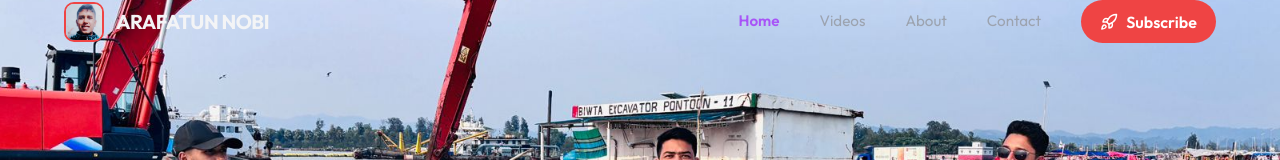
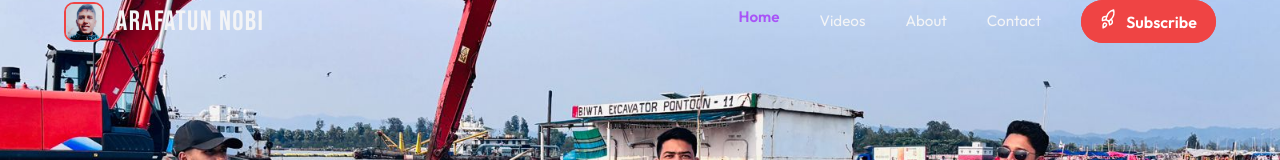
Before and after one commit to ahadunnobi/YT-CREATOR-client-, a React (Vite) app: page / in a window 1280 px wide. Shown: the top 160 px of the page. Built offline with nearby package versions, Linux system fonts and the light colour scheme.

Commit message:
feat: implement responsive Navbar component and global CSS styles

```diff
--- a/src/components/Navbar.jsx
+++ b/src/components/Navbar.jsx
@@ -2,6 +2,8 @@ import React, { useState, useEffect } from 'react';
 import { Link, useLocation } from 'react-router-dom';
 import { Menu, X, Rocket, Play } from 'lucide-react';
 import { motion, AnimatePresence } from 'framer-motion';
+
+const MotionLink = motion(Link);
 
 const Navbar = () => {
   const [isOpen, setIsOpen] = useState(false);
@@ -24,35 +26,85 @@ const Navbar = () => {
   ];
 
   return (
-    <nav className={`fixed top-0 left-0 w-full z-50 transition-all duration-300 ${scrolled ? 'glass py-3' : 'py-6'}`}>
+    <motion.nav
+      className={`fixed top-0 left-0 w-full z-50 transition-all duration-300 ${scrolled ? 'py-3' : 'py-6'}`}
+      animate={scrolled ? {
+        backgroundColor: [
+          'rgba(168, 85, 247, 0.15)', // Purple
+          'rgba(59, 130, 246, 0.15)', // Blue
+          'rgba(16, 185, 129, 0.15)', // Green
+          'rgba(239, 68, 68, 0.15)',  // Red
+          'rgba(168, 85, 247, 0.15)'  // Back to Purple
+        ],
+        borderBottom: [
+          '1px solid rgba(168, 85, 247, 0.3)',
+          '1px solid rgba(59, 130, 246, 0.3)',
+          '1px solid rgba(16, 185, 129, 0.3)',
+          '1px solid rgba(239, 68, 68, 0.3)',
+          '1px solid rgba(168, 85, 247, 0.3)'
+        ]
+      } : {
+        backgroundColor: 'rgba(0, 0, 0, 0)',
+        borderBottom: '1px solid transparent'
+      }}
+      transition={scrolled ? { duration: 10, repeat: Infinity, ease: 'linear' } : { duration: 0.3 }}
+      style={{
+        backdropFilter: scrolled ? 'blur(16px)' : 'none',
+        WebkitBackdropFilter: scrolled ? 'blur(16px)' : 'none',
+        boxShadow: scrolled ? '0 4px 30px rgba(0, 0, 0, 0.1)' : 'none'
+      }}
+    >
       <div className="container" style={{ display: 'flex', justifyContent: 'space-between', alignItems: 'center' }}>
         <Link to="/" style={{ display: 'flex', alignItems: 'center', gap: '0.75rem' }}>
           <div style={{ width: '40px', height: '40px', borderRadius: '10px', overflow: 'hidden', border: '2px solid var(--accent-secondary)' }}>
             <img src="/channels4_profile.jpg" alt="Logo" style={{ width: '100%', height: '100%', objectFit: 'cover' }} />
           </div>
-          <span style={{ fontSize: '1.25rem', fontWeight: 'bold', letterSpacing: '-0.025em' }}>ARAFATUN NOBI</span>
+          <span style={{ fontFamily: '"Bebas Neue", sans-serif', fontSize: '1.75rem', letterSpacing: '0.05em' }}>ARAFATUN NOBI</span>
         </Link>
 
         {/* Desktop Nav */}
         <div style={{ display: 'flex', alignItems: 'center', gap: '2.5rem' }} className="desktop-nav">
           {navLinks.map((link) => (
-            <Link
+            <MotionLink
               key={link.name}
               to={link.path}
               style={{
-                color: location.pathname === link.path ? 'var(--accent-primary)' : 'var(--text-muted)',
+                color: location.pathname === link.path ? 'var(--accent-primary)' : 'var(--text-main)',
                 fontWeight: location.pathname === link.path ? '600' : '400',
                 fontSize: '0.95rem'
               }}
               className="nav-link"
+              whileHover={link.name === 'Home' ? { scale: 1.1, color: 'var(--accent-primary)' } : { scale: 1.05 }}
+              whileTap={{ scale: 0.95 }}
+              animate={link.name === 'Home' ? { y: [0, -4, 0] } : {}}
+              transition={link.name === 'Home' ? { duration: 2, repeat: Infinity, ease: 'easeInOut' } : {}}
             >
               {link.name}
-            </Link>
+            </MotionLink>
           ))}
-          <a href="https://www.youtube.com/@Arafatven1" target="_blank" rel="noopener noreferrer" className="btn btn-primary" style={{ padding: '0.6rem 1.2rem' }}>
-            <Rocket size={18} />
+          <motion.a
+            href="https://www.youtube.com/@Arafatven1"
+            target="_blank"
+            rel="noopener noreferrer"
+            className="btn btn-primary"
+            style={{ padding: '0.6rem 1.2rem', display: 'flex', alignItems: 'center', gap: '0.5rem' }}
+            whileHover={{ scale: 1.05 }}
+            whileTap={{ scale: 0.95 }}
+            animate={{
+              boxShadow: ['0 0 0px var(--accent-secondary)', '0 0 20px var(--accent-secondary)', '0 0 0px var(--accent-secondary)']
+            }}
+            transition={{
+              boxShadow: { duration: 2, repeat: Infinity, ease: 'easeInOut' }
+            }}
+          >
+            <motion.div
+              animate={{ rotate: [0, 15, -15, 0] }}
+              transition={{ duration: 1.5, repeat: Infinity, repeatDelay: 1 }}
+            >
+              <Rocket size={18} />
+            </motion.div>
             Subscribe
-          </a>
+          </motion.a>
         </div>
         {/* Mobile Toggle */}
         <button
@@ -99,7 +151,7 @@ const Navbar = () => {
         .w-full { width: 100%; }
         .z-50 { z-index: 50; }
       `}</style>
-    </nav>
+    </motion.nav>
   );
 };
 
--- a/src/index.css
+++ b/src/index.css
@@ -1,4 +1,5 @@
 @import url('https://fonts.googleapis.com/css2?family=Outfit:wght@300;400;600;700&display=swap');
+@import url('https://fonts.googleapis.com/css2?family=Bebas+Neue&display=swap');
 
 :root {
   --bg-deep: #050505;
```
